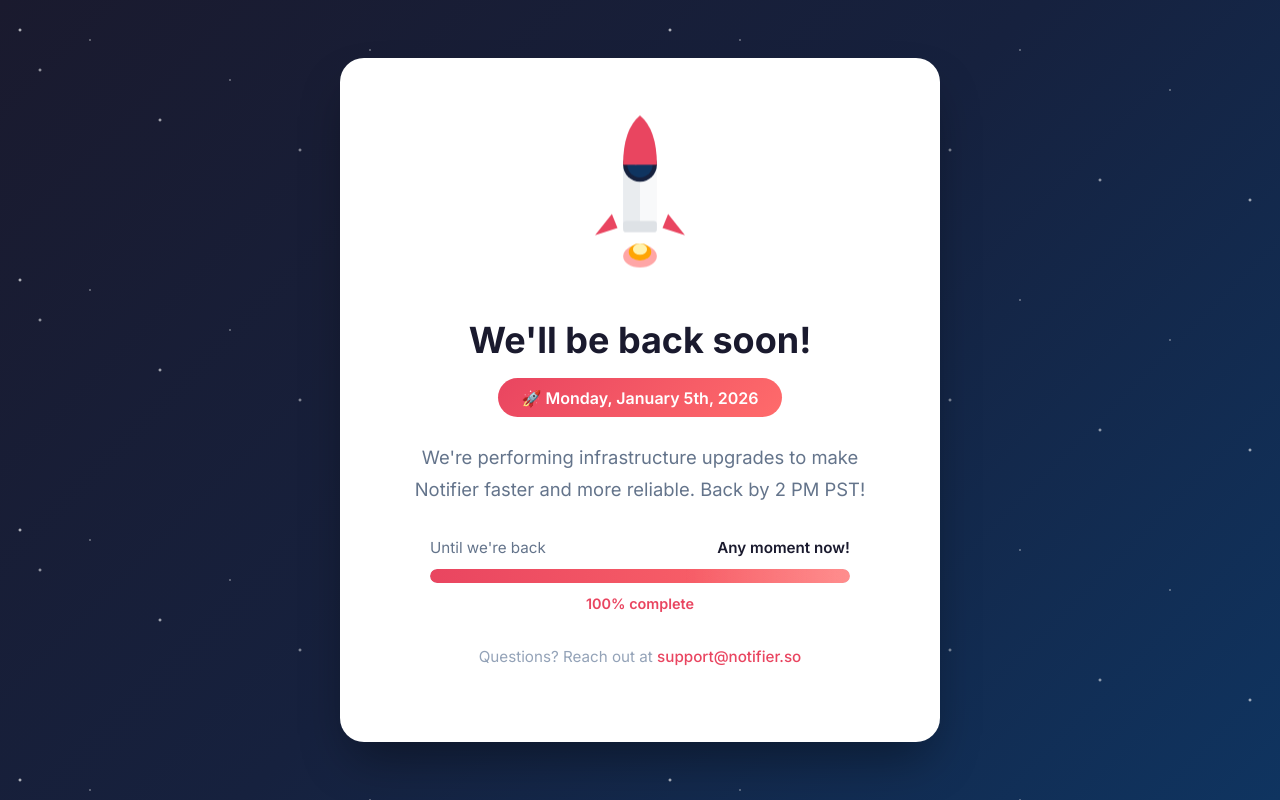
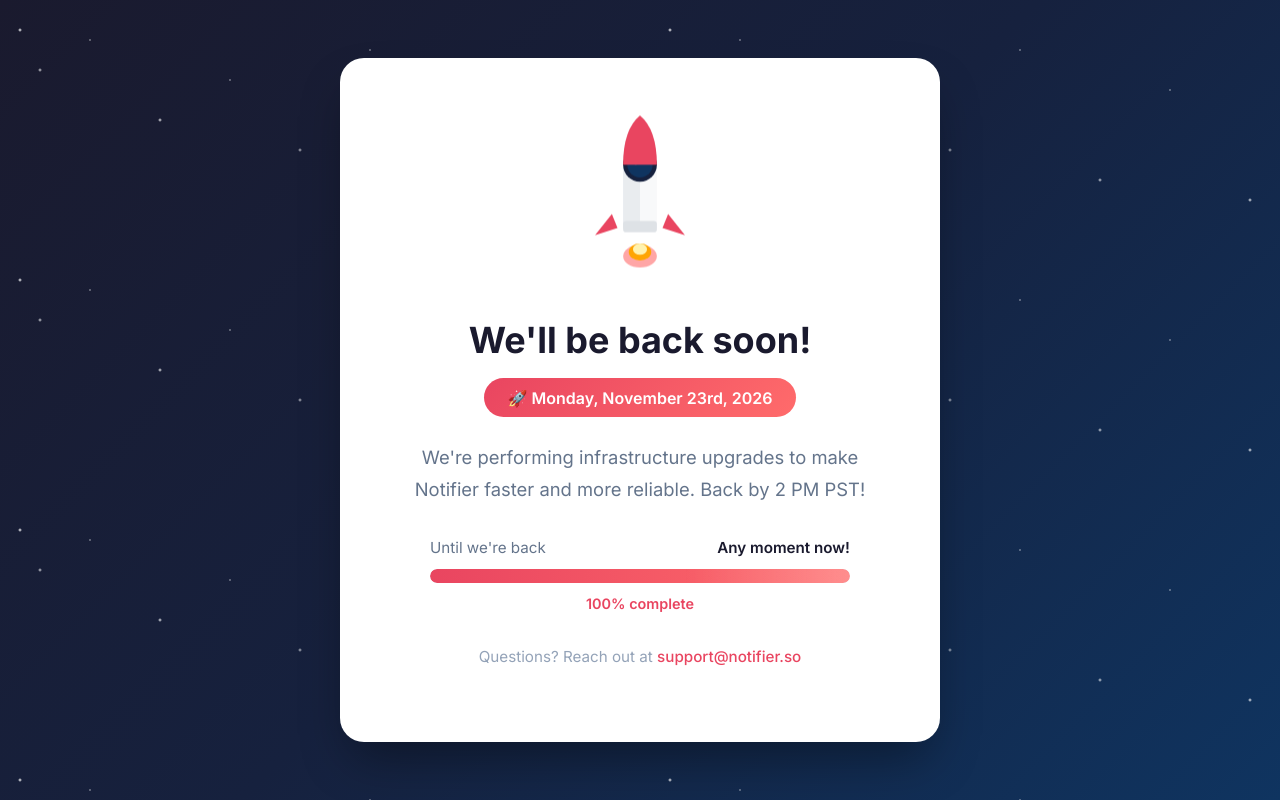
Before and after one commit to alucaz/maintpage, a plain HTML site: page index.html in a window 1280 px wide. Drawn offline with Linux system fonts and the light colour scheme.

Commit message:
Change site maintenance message and branding
Updated site maintenance page with new branding and dates.

```diff
--- a/index.html
+++ b/index.html
@@ -5,7 +5,7 @@
     <meta charset="UTF-8">
     <meta http-equiv="X-UA-Compatible" content="IE=edge">
     <meta name="viewport" content="width=device-width, initial-scale=1.0">
-    <title>Notifier - Site Maintenance</title>
+    <title>Boltylink - Site Maintenance</title>
     <link rel="preconnect" href="https://fonts.googleapis.com">
     <link rel="preconnect" href="https://fonts.gstatic.com" crossorigin>
     <link href="https://fonts.googleapis.com/css2?family=Inter:wght@400;500;600;700&display=swap" rel="stylesheet">
@@ -263,7 +263,7 @@
         <h1>We'll be back soon!</h1>
 
         <div class="date-badge">
-            🚀 Monday, January 5th, 2026
+            🚀 Monday, November 23rd, 2026
         </div>
 
         <p>
```
